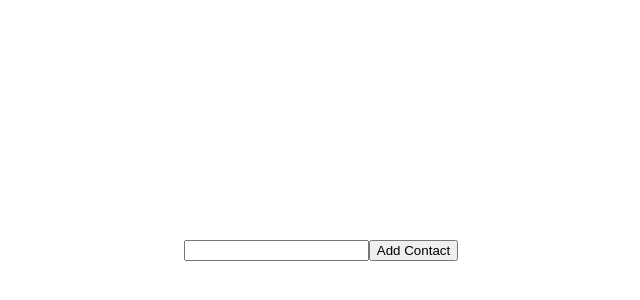
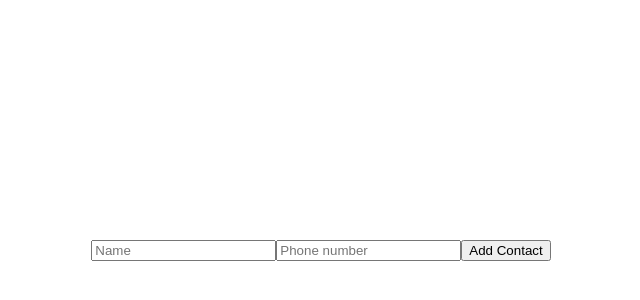
Before and after one commit to telezhka/goit-react-hw-02-phonebook, a React (Create React App) app: page / in a window 1280 px wide. Shown: the part 160-460 px from the top of the page, without its empty margins (299-939 px from the left). Built offline with nearby package versions, Linux system fonts and the light colour scheme.

Commit message:
step-two

```diff
--- a/src/components/App.jsx
+++ b/src/components/App.jsx
@@ -3,10 +3,13 @@
 import { Form } from './Form';
 export const App = () => {
   const [contacts, setContacts] = useState([]);
+  const [name, setName] = useState('');
+  const [number, setNumber] = useState('');
 
   const addContact = newContact => {
     setContacts([...contacts, newContact]);
   };
+
   return (
     <div
       style={{
@@ -18,7 +21,13 @@
         color: '#010101',
       }}
     >
-      <Form onAddContact={addContact} />
+      <Form
+        name={name}
+        setName={setName}
+        number={number}
+        setNumber={setNumber}
+        onAddContact={addContact}
+      />
       <ContactList contacts={contacts} />
     </div>
   );
--- a/src/components/ContactsList.jsx
+++ b/src/components/ContactsList.jsx
@@ -4,7 +4,9 @@
   return (
     <ul>
       {contacts.map(contact => (
-        <li key={contact.id}>{contact.name}</li>
+        <li key={contact.id}>
+          {contact.name}: {contact.number}
+        </li>
       ))}
     </ul>
   );
--- a/src/components/Form.jsx
+++ b/src/components/Form.jsx
@@ -1,18 +1,22 @@
-import React, { useState } from 'react';
+import React from 'react';
 import { nanoid } from 'nanoid';
 
-export const Form = ({ onAddContact }) => {
-  const [name, setName] = useState('');
-
+export const Form = ({ name, setName, number, setNumber, onAddContact }) => {
   const handleChange = e => {
-    setName(e.target.value);
+    const { name, value } = e.target;
+    if (name === 'name') {
+      setName(value);
+    } else if (name === 'number') {
+      setNumber(value);
+    }
   };
 
   const handleSubmit = e => {
     e.preventDefault();
-    const newContact = { id: nanoid(), name };
+    const newContact = { id: nanoid(), name, number };
     onAddContact(newContact);
     setName('');
+    setNumber('');
   };
 
   return (
@@ -25,6 +29,17 @@
         required
         value={name}
         onChange={handleChange}
+        placeholder="Name"
+      />
+      <input
+        type="tel"
+        name="number"
+        pattern="\+?\d{1,4}?[-.\s]?\(?\d{1,3}?\)?[-.\s]?\d{1,4}[-.\s]?\d{1,4}[-.\s]?\d{1,9}"
+        title="Phone number must be digits and can contain spaces, dashes, parentheses and can start with +"
+        required
+        value={number}
+        onChange={handleChange}
+        placeholder="Phone number"
       />
       <button type="submit">Add Contact</button>
     </form>
```
